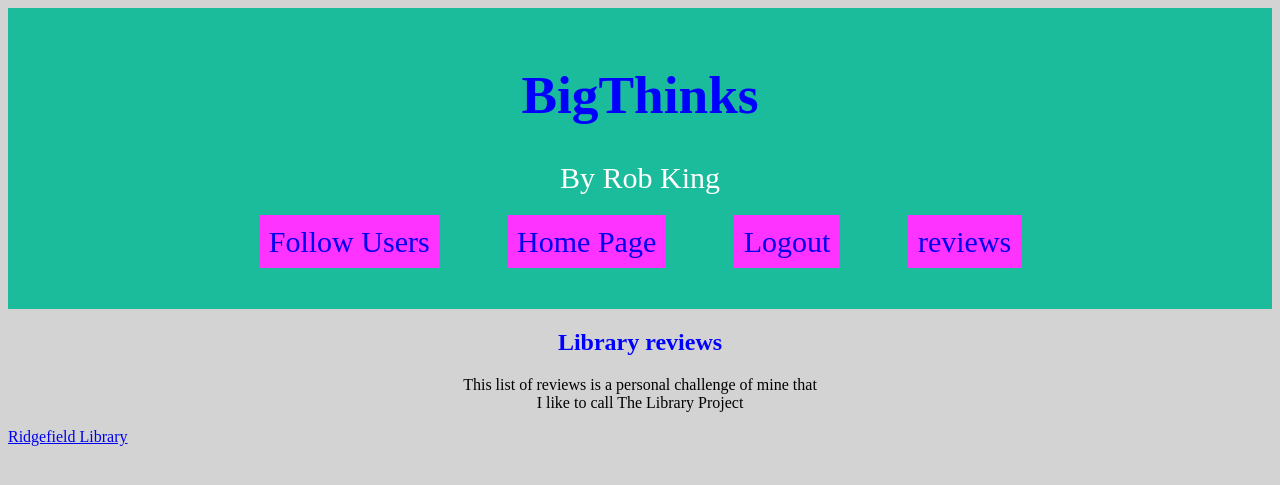
After one commit to doorclimber/-my-first-site-, a Django app: page /practice/reviews/ in a window 1280 px wide. The commit adds this page. Shown: the top 485 px of the page. Run offline with Django 3.2, Linux system fonts and the light colour scheme.

Commit message:
added a reviews link structure

```diff
--- a/practice/templates/practice/header.html
+++ b/practice/templates/practice/header.html
@@ -5,5 +5,6 @@
 	  <a href="{% url 'follow' %}" class='hlinks'>Follow Users</a>
 	  <a href="{% url 'index' %}"  class='hlinks'>Home Page</a>
 	  <a href="{% url 'logout' %}" class='hlinks'>Logout</a>
+	  <a href="{% url 'reviews' %}" class='hlinks'>reviews</a>
   </p>
 </div>
--- /dev/null
+++ b/practice/templates/practice/reviews.html
@@ -0,0 +1,7 @@
+{% include "practice/header.html" %}
+{% load static %}
+<link rel="stylesheet" type="text/css" href="{% static 'practice/styles.css' %}">
+<h2>Library reviews</h2>
+<p style="text-align: center;">This list of reviews is a personal challenge of mine that <br> I like to call The Library Project</p>
+
+<p><a href="{% url 'ridgefieldlibrary' %}">Ridgefield Library</a></p>
--- /dev/null
+++ b/practice/templates/practice/reviews/ridgefield_library.html
@@ -0,0 +1,3 @@
+{% load static %}
+<link rel="stylesheet" type="text/css" href="{% static 'practice/styles.css' %}">
+{% include "practice/header.html" %}
--- a/practice/urls.py
+++ b/practice/urls.py
@@ -9,4 +9,7 @@ urlpatterns = [
     path('accounts/', include('django.contrib.auth.urls')),
     path('logout/', views.lout, name='logout'),
     path('follow/', views.followUsers, name='follow'),
+    path('reviews/', views.reviews, name='reviews'),
+
+    path('reviews/ridgefieldlibrary/', views.ridgefieldlibrary, name='ridgefieldlibrary'),
 ]
--- a/practice/views.py
+++ b/practice/views.py
@@ -91,3 +91,9 @@ def followUsers(request):
     else:
         form = folUsers()
     return render(request, 'practice/follow.html', {'form': form})
+
+def reviews(request):
+    return render(request, 'practice/reviews.html')
+
+def ridgefieldlibrary(request):
+    return render(request, 'practice/reviews/ridgefield_library.html')
```
